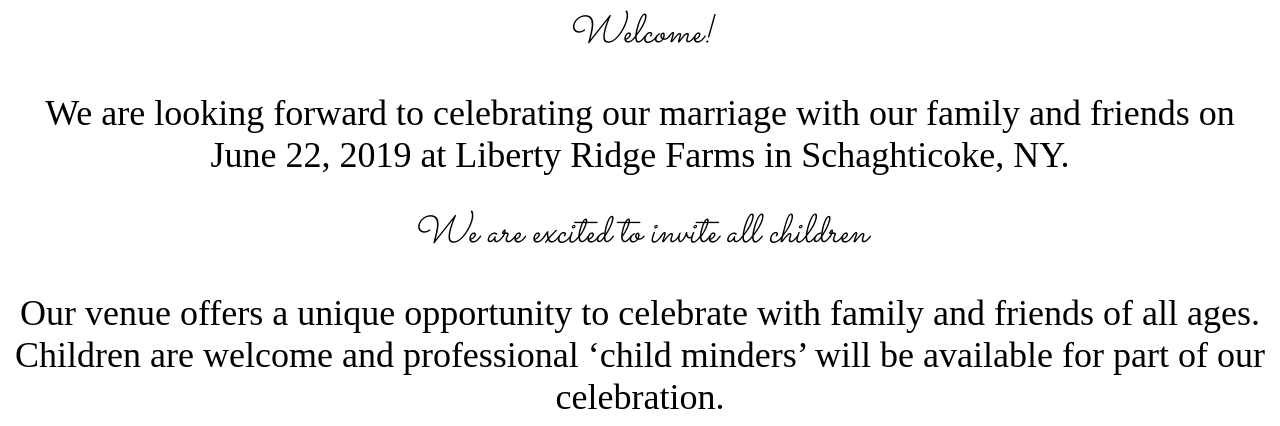
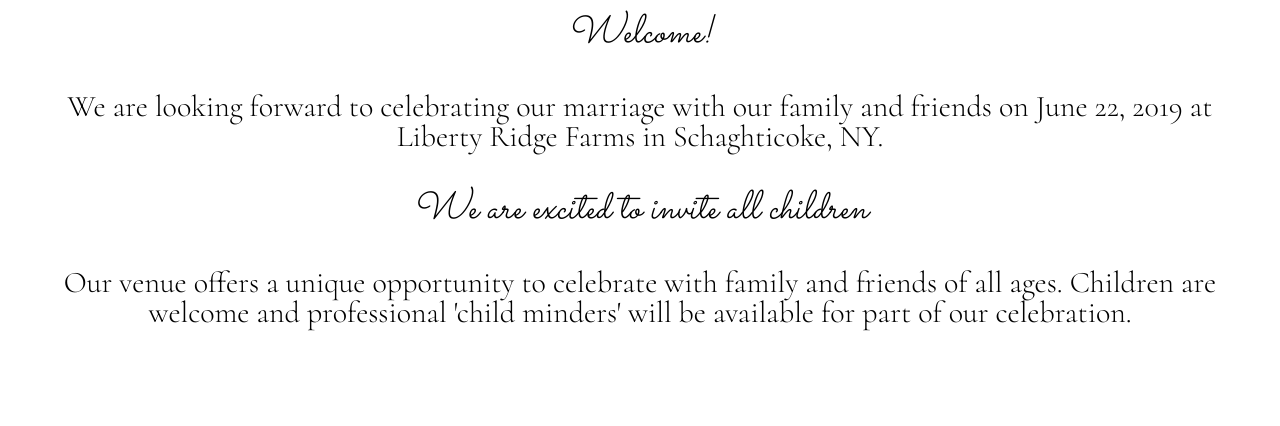
Before and after one commit to gonsie/gonsie.github.io, a Jekyll site: the page built from wedding/index.md, in a window 1280 px wide, cut to the strip 561-987 px from the top of the page. Built offline with Jekyll 4.4.1, drawn with Linux system fonts in a browser that asks for light colours; some web fonts are replaced; after the commit the page ends 919 px from its top, so only the background shows below that.

Commit message:
block text on wedding index

```diff
--- a/wedding/index.md
+++ b/wedding/index.md
@@ -5,7 +5,12 @@ layout: wedding
 
 Welcome!
 
-## We are looking forward to celebrating our marriage with our family and friends on June 22, 2019 at Liberty Ridge Farms in Schaghticoke, NY.
+<p class="block">
+We are looking forward to celebrating our marriage with our family and friends on June 22, 2019 at Liberty Ridge Farms in Schaghticoke, NY.
+</p>
+
 We are excited to invite all children
 
-## Our venue offers a unique opportunity to celebrate with family and friends of all ages. Children are welcome and professional 'child minders' will be available for part of our celebration.
+<p class="block">
+Our venue offers a unique opportunity to celebrate with family and friends of all ages. Children are welcome and professional 'child minders' will be available for part of our celebration.
+</p>
```
